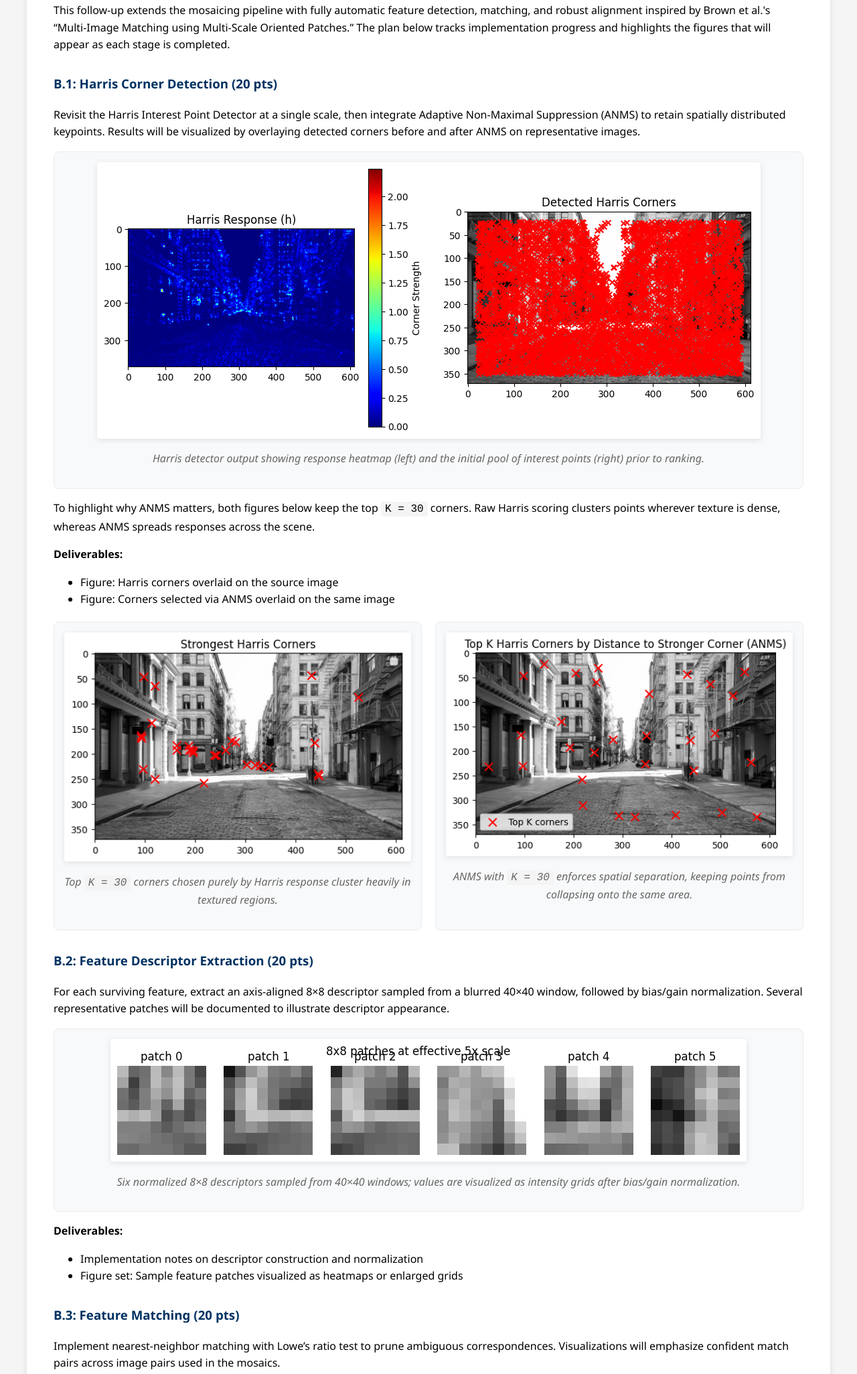
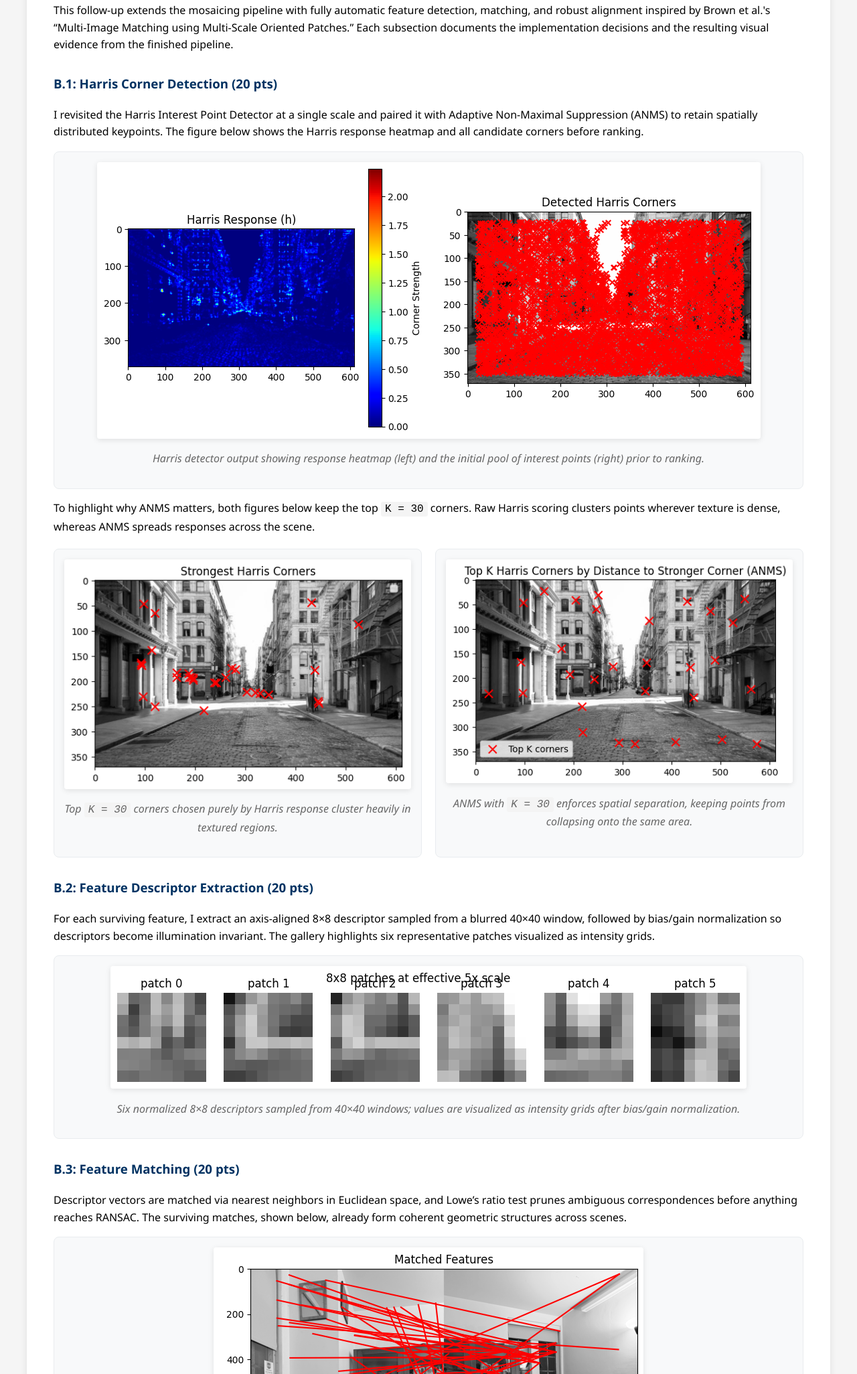
Before and after one commit to alex-prosh/alex-prosh.github.io, a plain HTML site: page 3/index.html in a window 1280 px wide. Shown: the part 8547-10598 px from the top of the page at 67% size. Drawn offline with Linux system fonts and the light colour scheme.

Commit message:
proj 3 B

```diff
--- a/3/index.html
+++ b/3/index.html
@@ -362,15 +362,15 @@ singular value in the SVD of A (the rightmost column of V).
             <p>
                 This follow-up extends the mosaicing pipeline with fully automatic feature detection,
                 matching, and robust alignment inspired by Brown et al.'s “Multi-Image Matching using
-                Multi-Scale Oriented Patches.” The plan below tracks implementation progress and
-                highlights the figures that will appear as each stage is completed.
+                Multi-Scale Oriented Patches.” Each subsection documents the implementation decisions and
+                the resulting visual evidence from the finished pipeline.
             </p>
 
             <h3>B.1: Harris Corner Detection (20 pts)</h3>
             <p>
-                Revisit the Harris Interest Point Detector at a single scale, then integrate Adaptive
-                Non-Maximal Suppression (ANMS) to retain spatially distributed keypoints. Results will be
-                visualized by overlaying detected corners before and after ANMS on representative images.
+                I revisited the Harris Interest Point Detector at a single scale and paired it with Adaptive
+                Non-Maximal Suppression (ANMS) to retain spatially distributed keypoints. The figure below
+                shows the Harris response heatmap and all candidate corners before ranking.
             </p>
             <div class="image-container">
                 <img src="media/part1/source/all_harris.png" alt="Harris response and detected corners">
@@ -382,11 +382,6 @@ singular value in the SVD of A (the rightmost column of V).
                 To highlight why ANMS matters, both figures below keep the top <code>K = 30</code> corners. Raw Harris scoring
                 clusters points wherever texture is dense, whereas ANMS spreads responses across the scene.
             </p>
-            <p><strong>Deliverables:</strong></p>
-            <ul>
-                <li>Figure: Harris corners overlaid on the source image</li>
-                <li>Figure: Corners selected via ANMS overlaid on the same image</li>
-            </ul>
             <div class="image-grid">
                 <div class="image-container">
                     <img src="media/part1/source/strongest_harris_corners.png" alt="Top K Harris corners by score">
@@ -404,9 +399,9 @@ singular value in the SVD of A (the rightmost column of V).
 
             <h3>B.2: Feature Descriptor Extraction (20 pts)</h3>
             <p>
-                For each surviving feature, extract an axis-aligned 8×8 descriptor sampled from a blurred
-                40×40 window, followed by bias/gain normalization. Several representative patches will be
-                documented to illustrate descriptor appearance.
+                For each surviving feature, I extract an axis-aligned 8×8 descriptor sampled from a blurred
+                40×40 window, followed by bias/gain normalization so descriptors become illumination invariant.
+                The gallery highlights six representative patches visualized as intensity grids.
             </p>
             <div class="image-container">
                 <img src="media/part1/source/8x8patches.png" alt="Sample normalized 8x8 feature descriptors">
@@ -414,16 +409,12 @@ singular value in the SVD of A (the rightmost column of V).
                     Six normalized 8×8 descriptors sampled from 40×40 windows; values are visualized as intensity grids after bias/gain normalization.
                 </p>
             </div>
-            <p><strong>Deliverables:</strong></p>
-            <ul>
-                <li>Implementation notes on descriptor construction and normalization</li>
-                <li>Figure set: Sample feature patches visualized as heatmaps or enlarged grids</li>
-            </ul>
 
             <h3>B.3: Feature Matching (20 pts)</h3>
             <p>
-                Implement nearest-neighbor matching with Lowe’s ratio test to prune ambiguous correspondences.
-                Visualizations will emphasize confident match pairs across image pairs used in the mosaics.
+                Descriptor vectors are matched via nearest neighbors in Euclidean space, and Lowe’s ratio test
+                prunes ambiguous correspondences before anything reaches RANSAC. The surviving matches, shown below,
+                already form coherent geometric structures across scenes.
             </p>
             <div class="image-container">
                 <img src="media/part1/source/all_features.png" alt="Feature matches filtered with Lowe ratio test">
@@ -431,16 +422,12 @@ singular value in the SVD of A (the rightmost column of V).
                     Lowe ratio test matches between a representative image pair; colored lines connect descriptors that passed the ratio threshold.
                 </p>
             </div>
-            <p><strong>Deliverables:</strong></p>
-            <ul>
-                <li>Figure: Matched features between each image pair after ratio test filtering</li>
-            </ul>
 
             <h3>B.4: RANSAC for Robust Homography (40 pts)</h3>
             <p>
-                Use 4-point RANSAC to estimate homographies robustly, then autostitch mosaics that can be
-                compared directly with the manually aligned results from Part A. At least three scenes will
-                be presented side by side (manual vs. automatic).
+                A 4-point RANSAC loop robustly estimates homographies from the filtered matches and feeds them into
+                the existing warping/blending pipeline, enabling fully automatic mosaics that can be compared directly
+                with the manually aligned results from Part A.
             </p>
             <p>
                 I implemented a minimal 4-point RANSAC loop that repeatedly samples correspondences, solves for the
@@ -499,11 +486,6 @@ singular value in the SVD of A (the rightmost column of V).
             <p class="image-caption" style="text-align:center;margin-top:-10px;">
                 Automatic stitching reveals remaining weaknesses: verticals inherit a slight curvature and the cup picks up small jitter compared to the manual reference.
             </p>
-            <p><strong>Deliverables:</strong></p>
-            <ul>
-                <li>Implementation summary of the 4-point RANSAC loop and stopping criteria</li>
-                <li>Figure sets: Manual mosaics adjacent to automatic mosaics for ≥3 scenes</li>
-            </ul>
         </div>
 
         <!-- Conclusion -->
```
